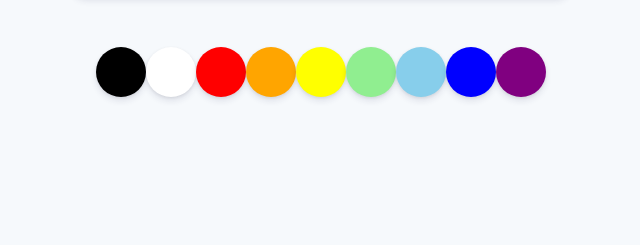
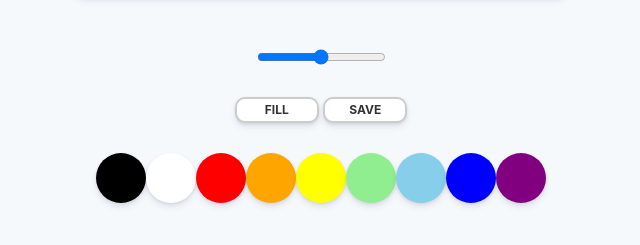
Before and after one commit to lhs3421/paintjs, a plain HTML site: page index.html in a window 1280 px wide. Shown: the part 553-798 px from the top of the page, without its empty margins (319-959 px from the left). Drawn offline with Linux system fonts and the light colour scheme.

Commit message:
Styles Part Two

```diff
--- a/index.html
+++ b/index.html
@@ -10,6 +10,20 @@
   <body>
     <canvas id="jsCanvas" class="canvas"></canvas>
     <div class="controls">
+      <div class="controls__range">
+        <input
+          type="range"
+          id="jsRange"
+          min="0,1"
+          max="5.0"
+          value="2.5"
+          step="0.1"
+        />
+      </div>
+      <div class="controls__btns">
+        <button id="jsMode">Fill</button>
+        <button id="jsSave">Save</button>
+      </div>
       <div class="controls__colors" id="jsColors">
         <div class="controls__color" style="background-color: black"></div>
         <div class="controls__color" style="background-color: white"></div>
--- a/style.css
+++ b/style.css
@@ -8,6 +8,7 @@ body {
   flex-direction: column;
   align-items: center;
   padding-top: 50px;
+  padding-bottom: 50px;
 }
 
 .canvas {
@@ -19,6 +20,30 @@ body {
 }
 .controls {
   margin-top: 50px;
+  display: flex;
+  flex-direction: column;
+  align-items: center;
+}
+.controls .controls__btns {
+  margin-bottom: 30px;
+}
+.controls__btns button {
+  all: unset;
+  cursor: pointer;
+  background-color: white;
+  padding: 5px 0px;
+  width: 80px;
+  text-align: center;
+  border-radius: 10px;
+  box-shadow: 0 4px 6px rgba(50, 50, 93, 0.11), 0 1px 3px rgba(0, 0, 0, 0.08);
+  border: 2px solid rgba(0, 0, 0, 0.2);
+  color: rgba(0, 0, 0, 0.8);
+  text-transform: uppercase;
+  font-size: 12px;
+  font-weight: 700;
+}
+.controls__btns button:active {
+  transform: scale(0.98);
 }
 .controls__colors {
   display: flex;
@@ -30,3 +55,6 @@ body {
   cursor: pointer;
   box-shadow: 0 4px 6px rgba(50, 50, 93, 0.11), 0 1px 3px rgba(0, 0, 0, 0.08);
 }
+.controls .controls__range {
+  margin-bottom: 30px;
+}
```
